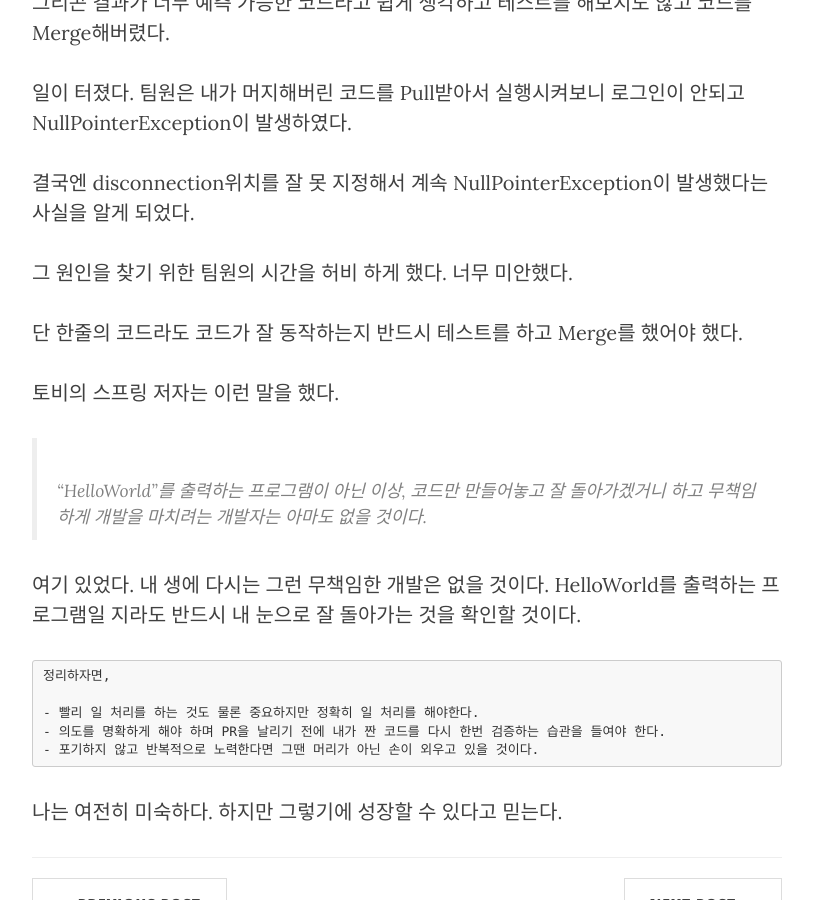
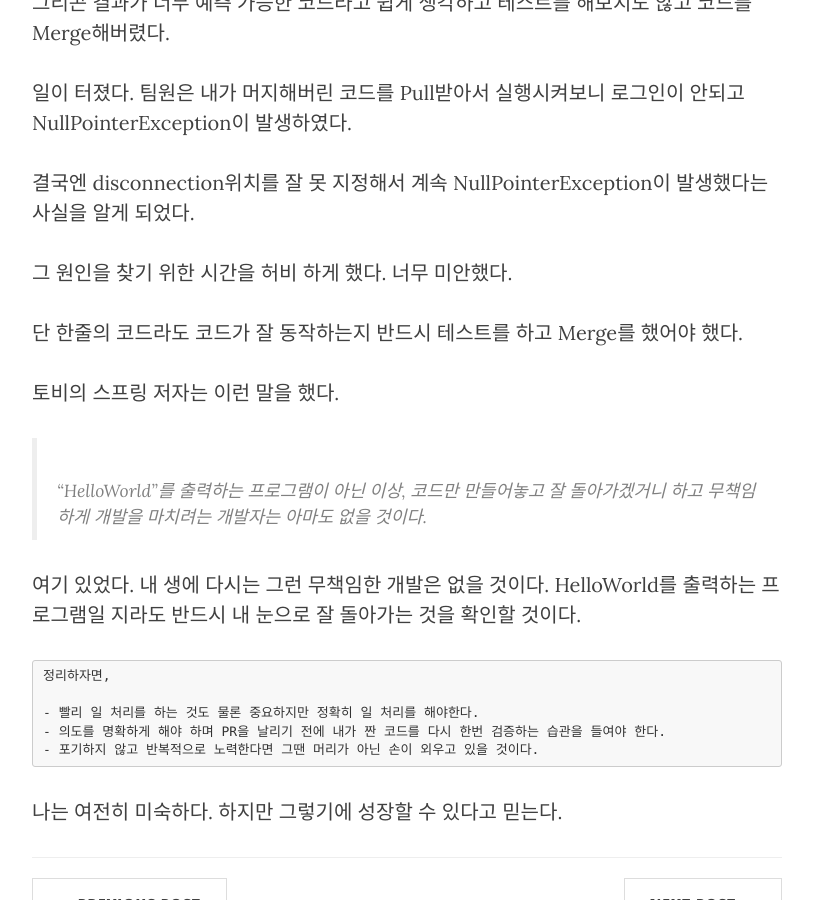
Before and after one commit to smnkim/smnkim.github.io, a Jekyll site: the page built from _posts/2016-01-18-smn-article.4.markdown, in a window 1280 px wide and 900 px high, scrolled down 2670 px. Shown: the whole window, without its empty margins (233-1046 px from the left). Built offline with Jekyll 4.4.1, drawn with Linux system fonts in a browser that asks for light colours; nearby versions of some CDN libraries.

Commit message:
add my article

```diff
--- a/_posts/2016-01-18-smn-article.4.markdown
+++ b/_posts/2016-01-18-smn-article.4.markdown
@@ -72,7 +72,7 @@ Merge한 코드에는 내가 미처 아직 지우지 못했던 주석코드 들
 
 결국엔 disconnection위치를 잘 못 지정해서 계속 NullPointerException이 발생했다는 사실을 알게 되었다.
 
-그 원인을 찾기 위한 팀원의 시간을 허비 하게 했다. 너무 미안했다.
+그 원인을 찾기 위한 시간을 허비 하게 했다. 너무 미안했다.
 
 단 한줄의 코드라도 코드가 잘 동작하는지 반드시 테스트를 하고 Merge를 했어야 했다.
 
```
